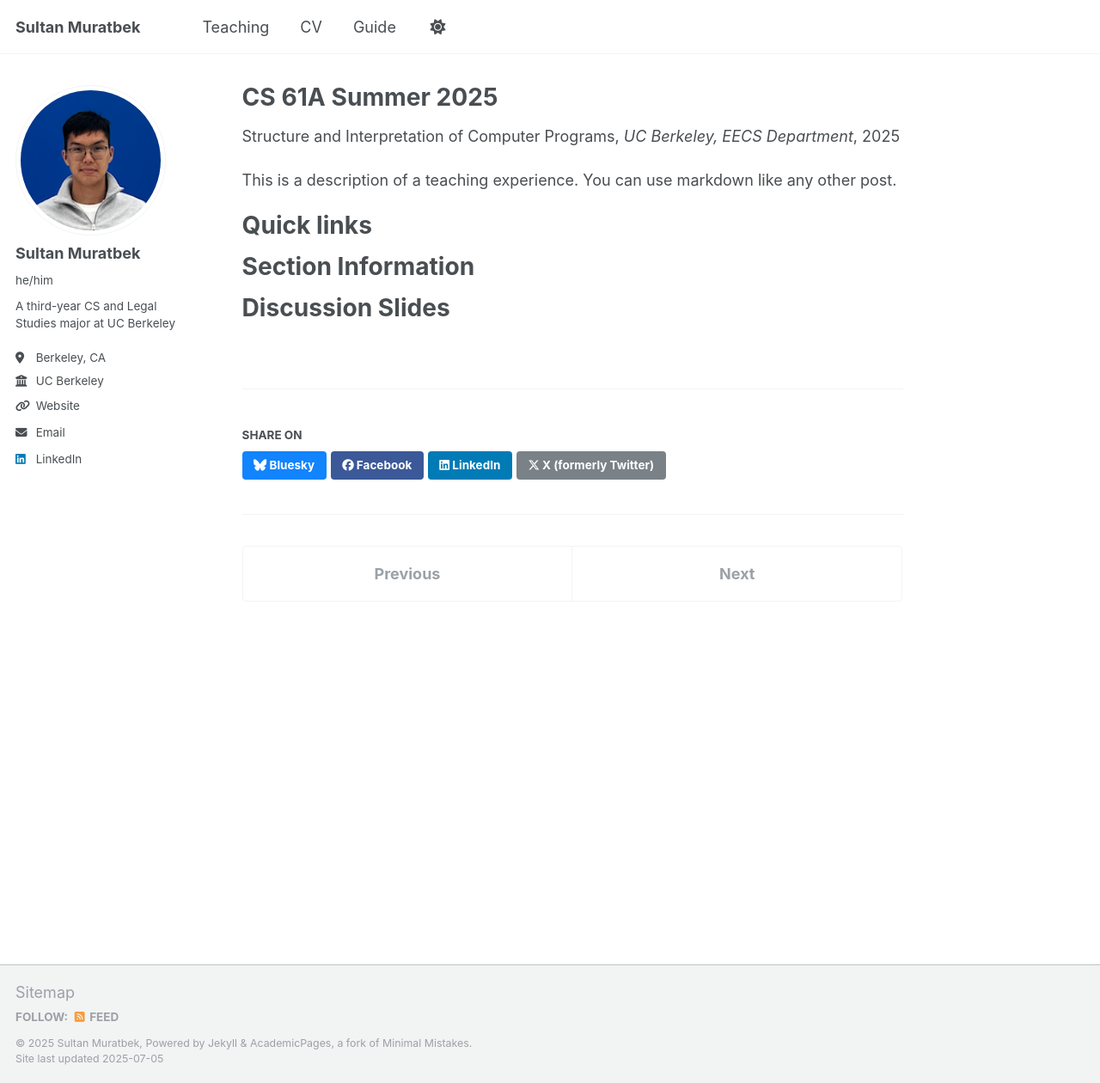
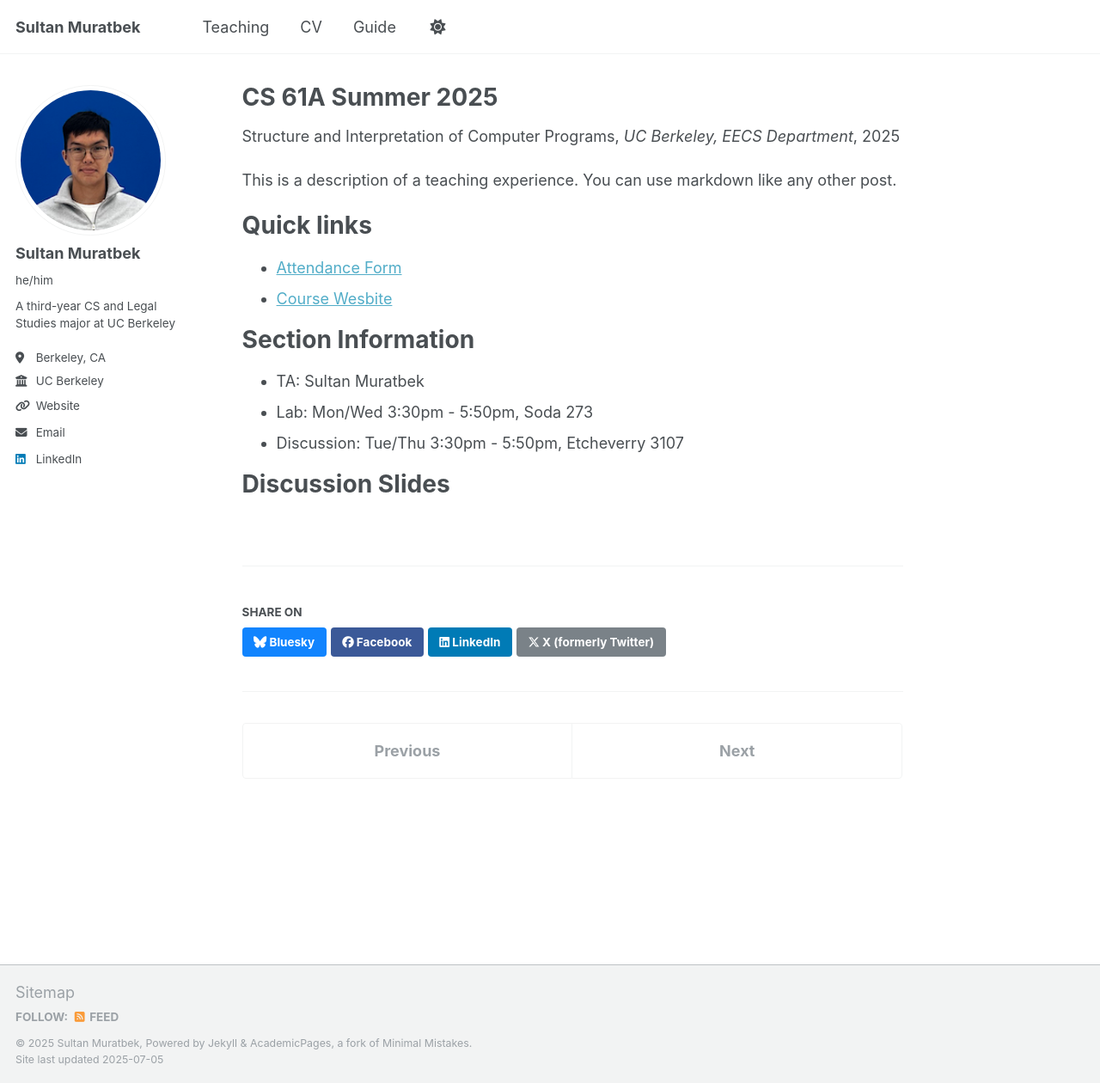
Before and after one commit to sultan-muratbek/sultan-muratbek.github.io, a Jekyll site: the page built from _teaching/2014-spring-teaching-1.md, in a window 1280 px wide and 1260 px high. Shown: the whole window at 86% size. Built offline with Jekyll 4.4.1, drawn with Linux system fonts in a browser that asks for light colours; a script that is not in the unit is left out.

Commit message:
Update 2014-spring-teaching-1.md

```diff
--- a/_teaching/2014-spring-teaching-1.md
+++ b/_teaching/2014-spring-teaching-1.md
@@ -12,9 +12,14 @@ This is a description of a teaching experience. You can use markdown like any ot
 
 Quick links
 ======
+- [Attendance Form](https://go.cs61a.org/sultan-att)
+- [Course Wesbite](https://cs61a.org)
 
 Section Information
 ======
+- TA: Sultan Muratbek
+- Lab: Mon/Wed 3:30pm - 5:50pm, Soda 273
+- Discussion: Tue/Thu 3:30pm - 5:50pm, Etcheverry 3107
 
 Discussion Slides
 ======
```
